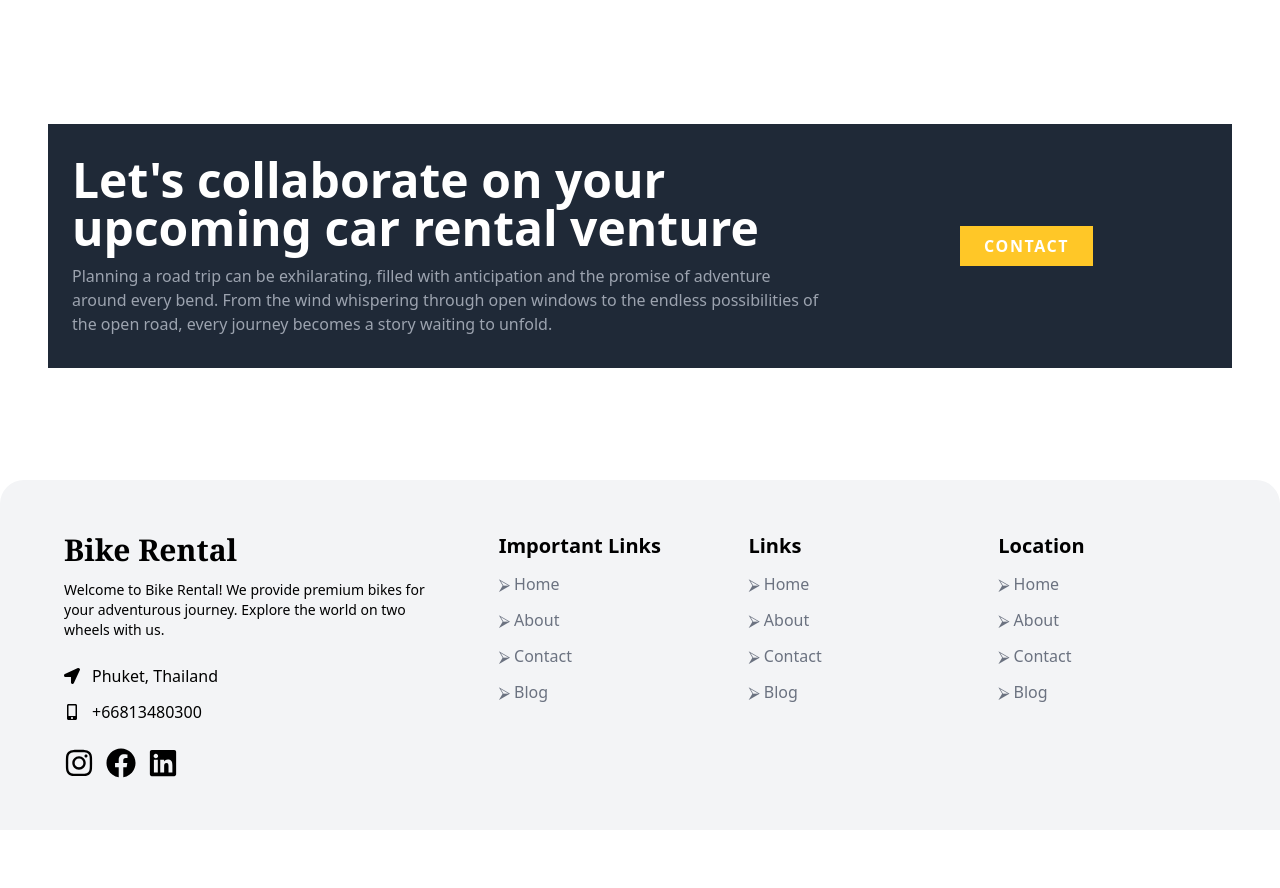
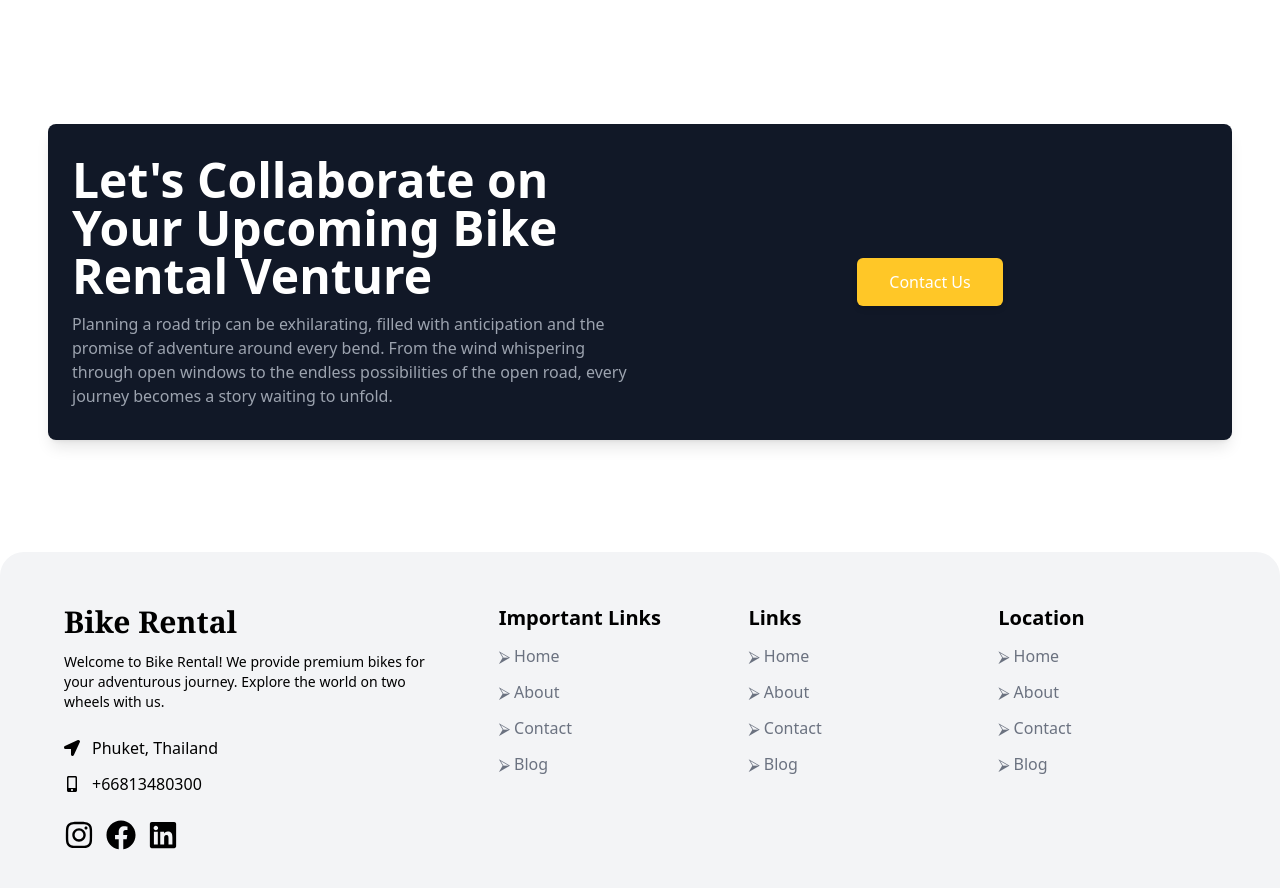
Before and after one commit to NirejBatrai/Bike-renting-app, a React (Vite) app: page / in a window 1280 px wide. Shown: the part 3040-3928 px from the top of the page. Before the commit the page ends 3870 px from the top, so only its background shows below. Built offline with nearby package versions, Linux system fonts and the light colour scheme.

Commit message:
change some p tag

```diff
--- a/src/components/Booking/Booking.jsx
+++ b/src/components/Booking/Booking.jsx
@@ -33,7 +33,7 @@ const Booking = () => {
         setShowPopup(true);
         setTimeout(() => {
           setShowPopup(false);
-        }, 5000);
+        }, 1000);
       })
       .catch(() => {
         console.log("failure");
@@ -199,12 +199,12 @@ const Booking = () => {
                   🙏
                 </span>
               </p>
-              <button
+              {/* <button
                 className='bg-green-500 text-white py-2 px-4 rounded focus:outline-none focus:bg-green-600'
                 onClick={() => setShowPopup(false)}
               >
                 Close
-              </button>
+              </button> */}
             </div>
           </div>
         </div>
--- a/src/components/Contact/Contact.jsx
+++ b/src/components/Contact/Contact.jsx
@@ -5,11 +5,11 @@ const Contact = () => {
     <>
       <span id='contact'></span>
       <div data-aos='zoom-in' className='dark:bg-black dark:text-white py-14'>
-        <div className='container '>
-          <div className='grid grid-cols-1 sm:grid-cols-3 gap-6 bg-gray-800 py-8 px-6'>
-            <div className='col-span-2 space-y-3'>
+        <div className='container'>
+          <div className='grid grid-cols-1 sm:grid-cols-2 gap-6 bg-gray-900 py-8 px-6 rounded-lg shadow-lg'>
+            <div className='sm:col-span-1 space-y-3'>
               <h1 className='text-4xl sm:text-5xl font-bold text-white'>
-                Let's collaborate on your upcoming car rental venture
+                Let's Collaborate on Your Upcoming Bike Rental Venture
               </h1>
               <p className='text-gray-400'>
                 Planning a road trip can be exhilarating, filled with
@@ -19,13 +19,10 @@ const Contact = () => {
                 waiting to unfold.
               </p>
             </div>
-            <div className='sm:grid sm:place-items-center'>
-              <a
-                href='#'
-                className='inline-block font-semibold py-2 px-6 bg-primary text-white hover:bg-primary/80 duration-200 tracking-widest uppercase '
-              >
-                Contact
-              </a>
+            <div className='sm:col-span-1 flex items-center justify-center'>
+              <button className='bg-primary hover:bg-primary-dark text-white py-3 px-8 rounded-md shadow-md transition duration-300 ease-in-out transform hover:scale-105 focus:outline-none'>
+                Contact Us
+              </button>
             </div>
           </div>
         </div>
--- a/src/components/Testimonial/Testimonial.jsx
+++ b/src/components/Testimonial/Testimonial.jsx
@@ -1,6 +1,7 @@
 import React from "react";
 
 import khem from "../../assets/khem.jpg";
+import yasu from "../../assets/yasuImage.png";
 
 const testimonialData = [
   {
@@ -12,7 +13,7 @@ const testimonialData = [
   },
   {
     name: "Yasu",
-    image: "",
+    image: { yasu },
     description:
       "From start to finish, renting bikes here was a breeze, enhancing our trip with smooth rides and scenic views.",
     aosDelay: "300",
```
